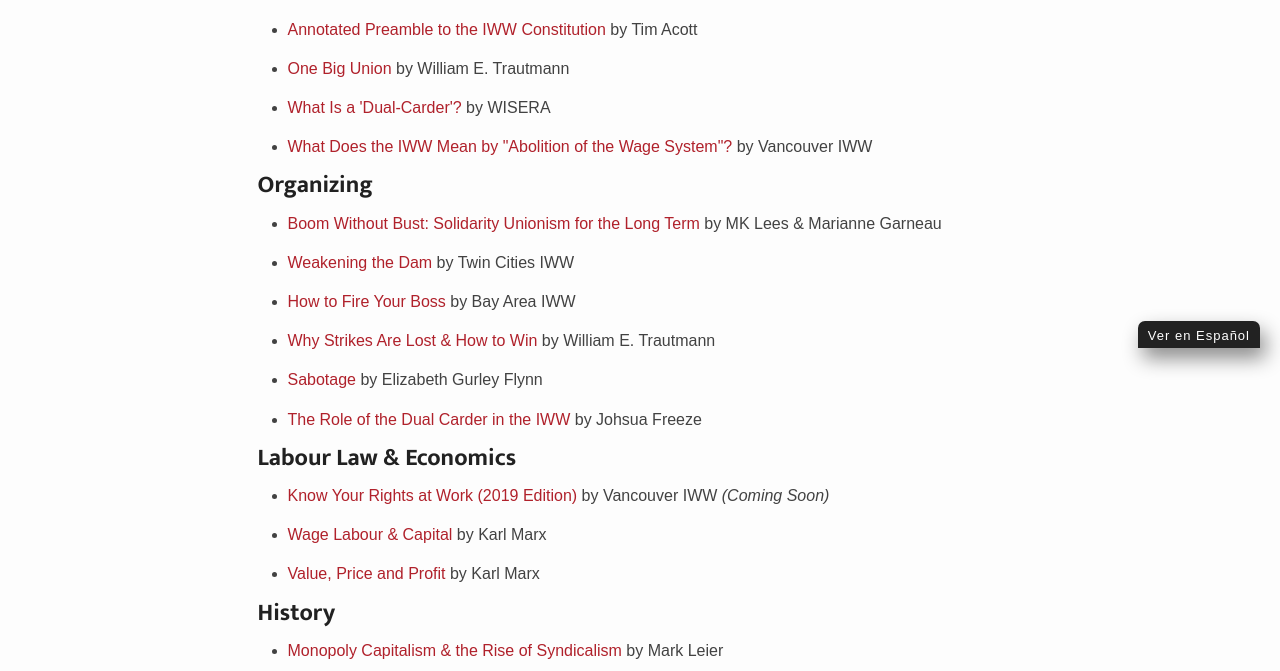
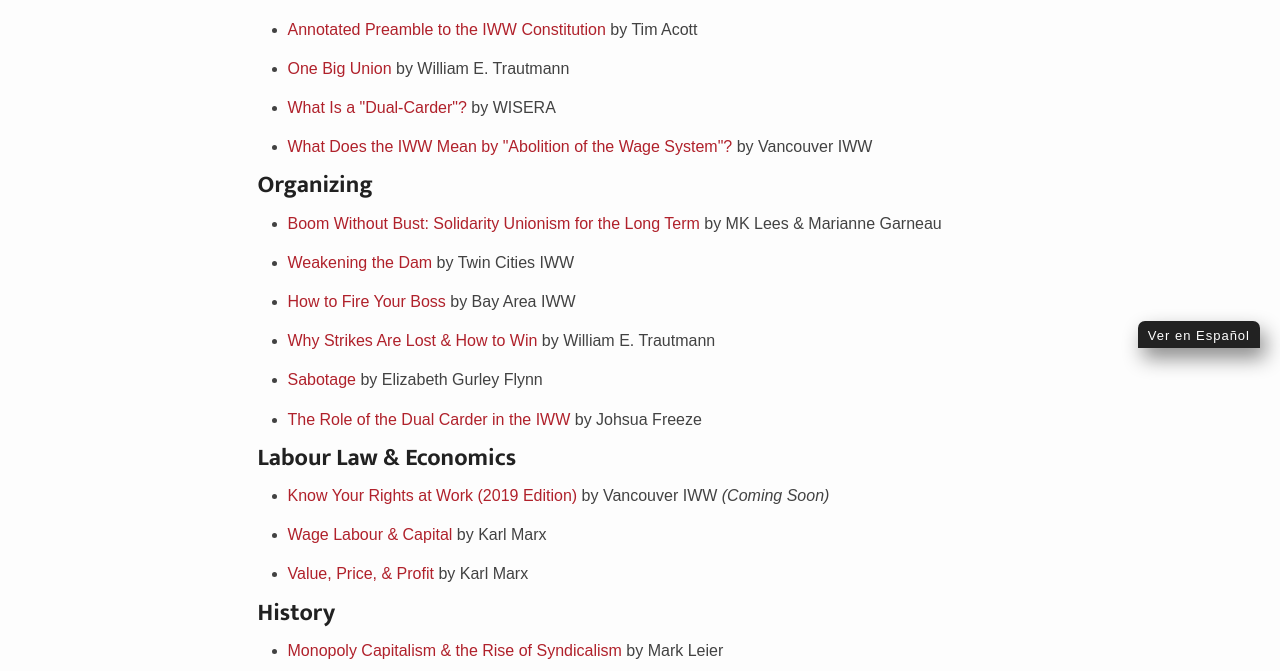
Before and after one commit to vancouveriww/vancouveriww.github.io, a Jekyll site: the page built from resources.html, in a window 1280 px wide. Shown: the part 552-1223 px from the top of the page. Built offline with Jekyll 4.4.1, drawn with Linux system fonts in a browser that asks for light colours; some web fonts are replaced.

Commit message:
Update resources.html

```diff
--- a/resources.html
+++ b/resources.html
@@ -9,7 +9,7 @@
   <li><a href="{{site.baseurl}}/think-it-over">Think It Over (Canadian Edition)</a> by Tim Acott & Vancouver IWW.</li>
   <li><a href="{{site.baseurl}}/annotated-preamble">Annotated Preamble to the IWW Constitution</a> by Tim Acott</li>
   <li><a href="https://www.iww.org/gu/about/official/OBU">One Big Union</a> by William E. Trautmann</li>
-  <li><a href="https://iww.org.uk/news/what-is-a-dual-carder/">What Is a 'Dual-Carder'?</a> by WISERA</li>
+  <li><a href="https://iww.org.uk/news/what-is-a-dual-carder/">What Is a "Dual-Carder"?</a> by WISERA</li>
   <li><a href="">What Does the IWW Mean by "Abolition of the Wage System"?</a> by Vancouver IWW</li>
 </ul>
 <h2>Organizing</h2>
@@ -25,7 +25,7 @@
 <ul>
   <li><a href="">Know Your Rights at Work (2019 Edition)</a> by Vancouver IWW <em>(Coming Soon)</em></li>
   <li><a href="https://www.marxists.org/archive/marx/works/1847/wage-labour/">Wage Labour & Capital</a> by Karl Marx</li>
-  <li><a href="https://www.marxists.org/archive/marx/works/1865/value-price-profit/">Value, Price and Profit</a> by Karl Marx</li>
+  <li><a href="https://www.marxists.org/archive/marx/works/1865/value-price-profit/">Value, Price, & Profit</a> by Karl Marx</li>
 </ul>
 <h2>History</h2>
 <ul>
```
